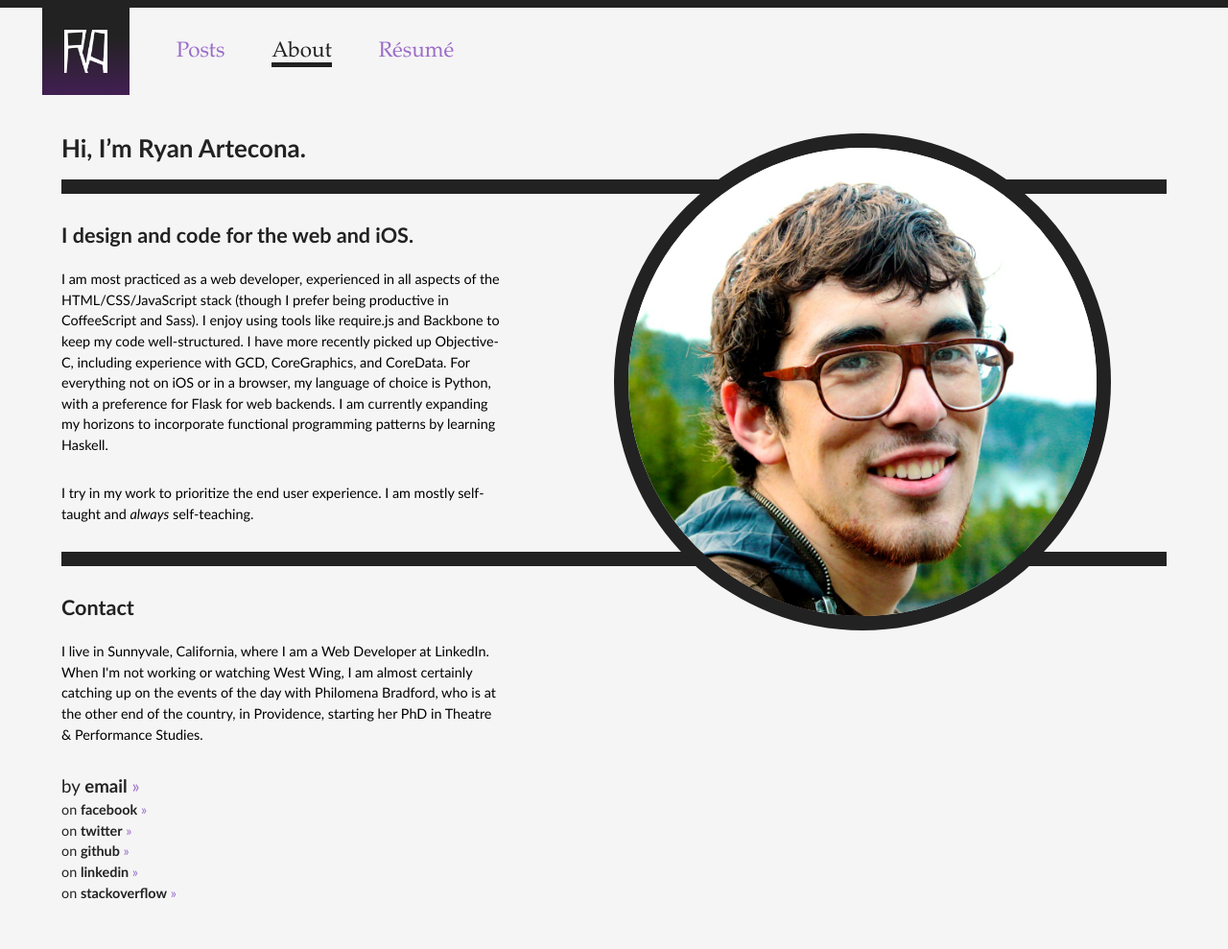
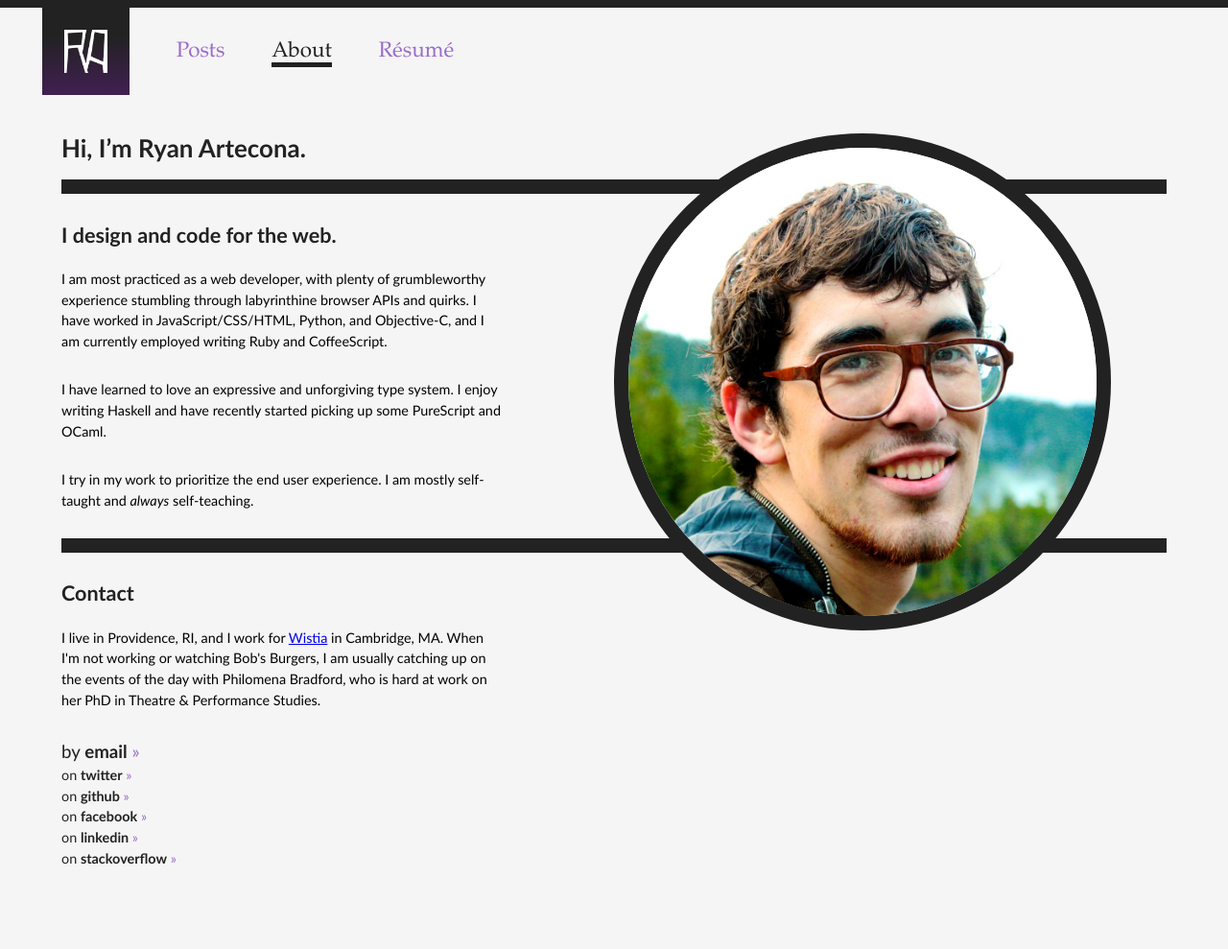
Before and after one commit to ryanartecona/ryanartecona.github.io, a Jekyll site: the page built from about.html, in a window 1280 px wide. Shown: the whole page at 96% size. Built offline with Jekyll 4.4.1, drawn with Linux system fonts in a browser that asks for light colours; Markdown is read by kramdown in place of the engine named in the settings; after the commit the page ends 953 px from its top, so only the background shows below that.

Commit message:
update about page

```diff
--- a/about.html
+++ b/about.html
@@ -14,8 +14,9 @@ toplevel_title: about
     <div class="hr" ></div>
 
     <div class="skills">
-      <h2>I design and code for the web and iOS.</h2>
-      <p>I am most practiced as a web developer, experienced in all aspects of the HTML/CSS/JavaScript stack (though I prefer being productive in CoffeeScript and Sass). I enjoy using tools like require.js and Backbone to keep my code well-structured. I have more recently picked up Objective-C, including experience with GCD, CoreGraphics, and CoreData. For everything not on iOS or in a browser, my language of choice is Python, with a preference for Flask for web backends. I am currently expanding my horizons to incorporate functional programming patterns by learning Haskell.</p>
+      <h2>I design and code for the web.</h2>
+      <p>I am most practiced as a web developer, with plenty of grumbleworthy experience stumbling through labyrinthine browser APIs and quirks. I have worked in JavaScript/CSS/HTML, Python, and Objective-C, and I am currently employed writing Ruby and CoffeeScript.</p>
+      <p>I have learned to love an expressive and unforgiving type system. I enjoy writing Haskell and have recently started picking up some PureScript and OCaml.</p>
       <p>I try in my work to prioritize the end user experience. I am mostly self-taught and <em>always</em> self-teaching.</p>
     </div>
 
@@ -24,17 +25,12 @@ toplevel_title: about
     <div class="contact">
 
       <h2>Contact</h2>
-      <p>I live in Sunnyvale, California, where I am a Web Developer at LinkedIn. When I'm not working or watching West Wing, I am almost certainly catching up on the events of the day with Philomena Bradford, who is at the other end of the country, in Providence, starting her PhD in Theatre & Performance Studies.</p>
+      <p>I live in Providence, RI, and I work for <a href="http://wistia.com" title="wistia">Wistia</a> in Cambridge, MA. When I'm not working or watching Bob's Burgers, I am usually catching up on the events of the day with Philomena Bradford, who is hard at work on her PhD in Theatre & Performance Studies.</p>
 
       <div class="links">
         <div class="email">
           <a href="mailto:ryanartecona@gmail.com?subject=Hello, from the internet!" title="email">
             by <strong>email</strong>
-          </a>
-        </div>
-        <div class="facebook">
-          <a href="http://www.facebook.com/ryanartecona" title="facebook profile">
-            on <strong>facebook</strong>
           </a>
         </div>
         <div class="twitter">
@@ -45,6 +41,11 @@ toplevel_title: about
         <div class="github">
           <a href="https://github.com/ryanartecona" title="github profile">
             on <strong>github</strong>
+          </a>
+        </div>
+        <div class="facebook">
+          <a href="http://www.facebook.com/ryanartecona" title="facebook profile">
+            on <strong>facebook</strong>
           </a>
         </div>
         <div class="linkedin">
```
